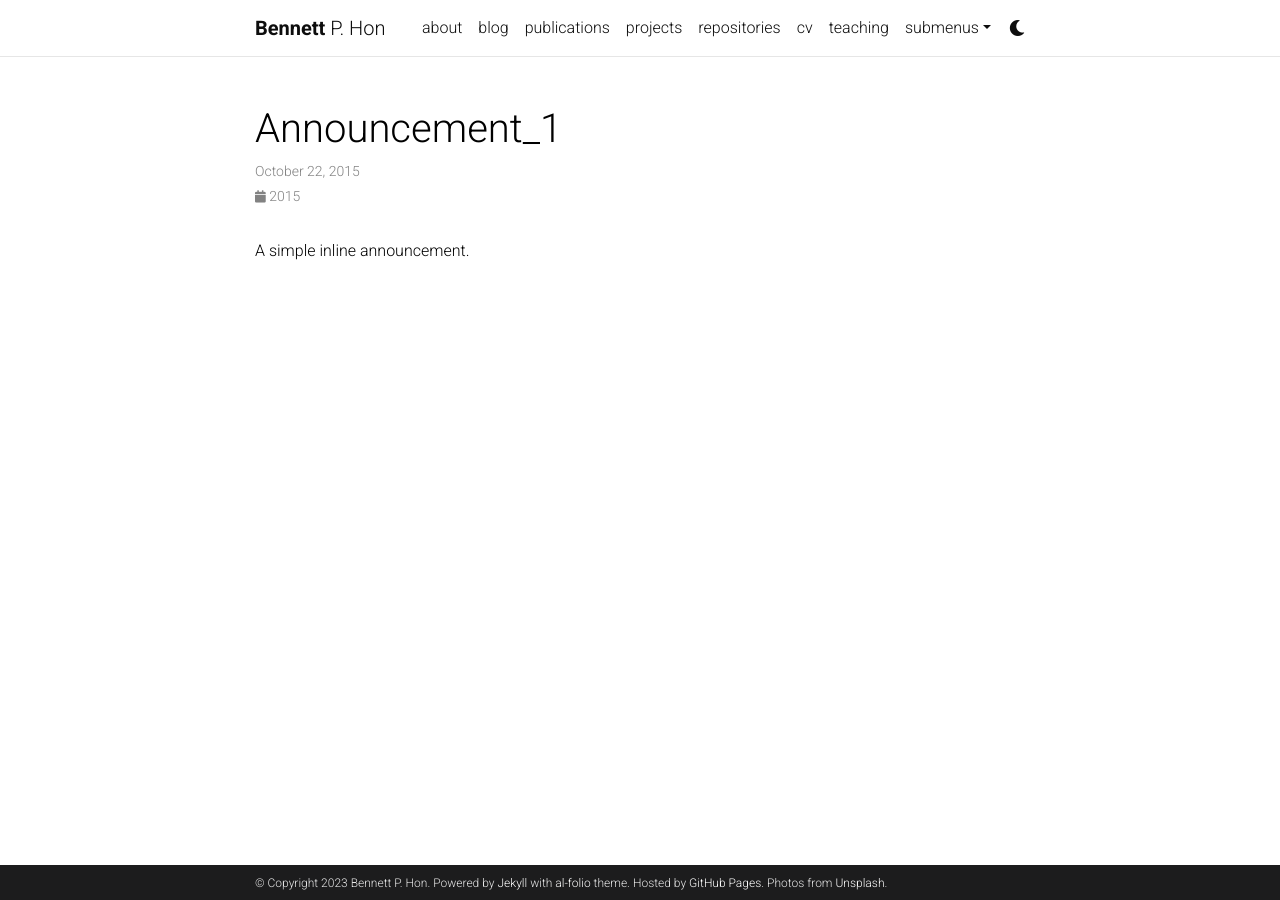
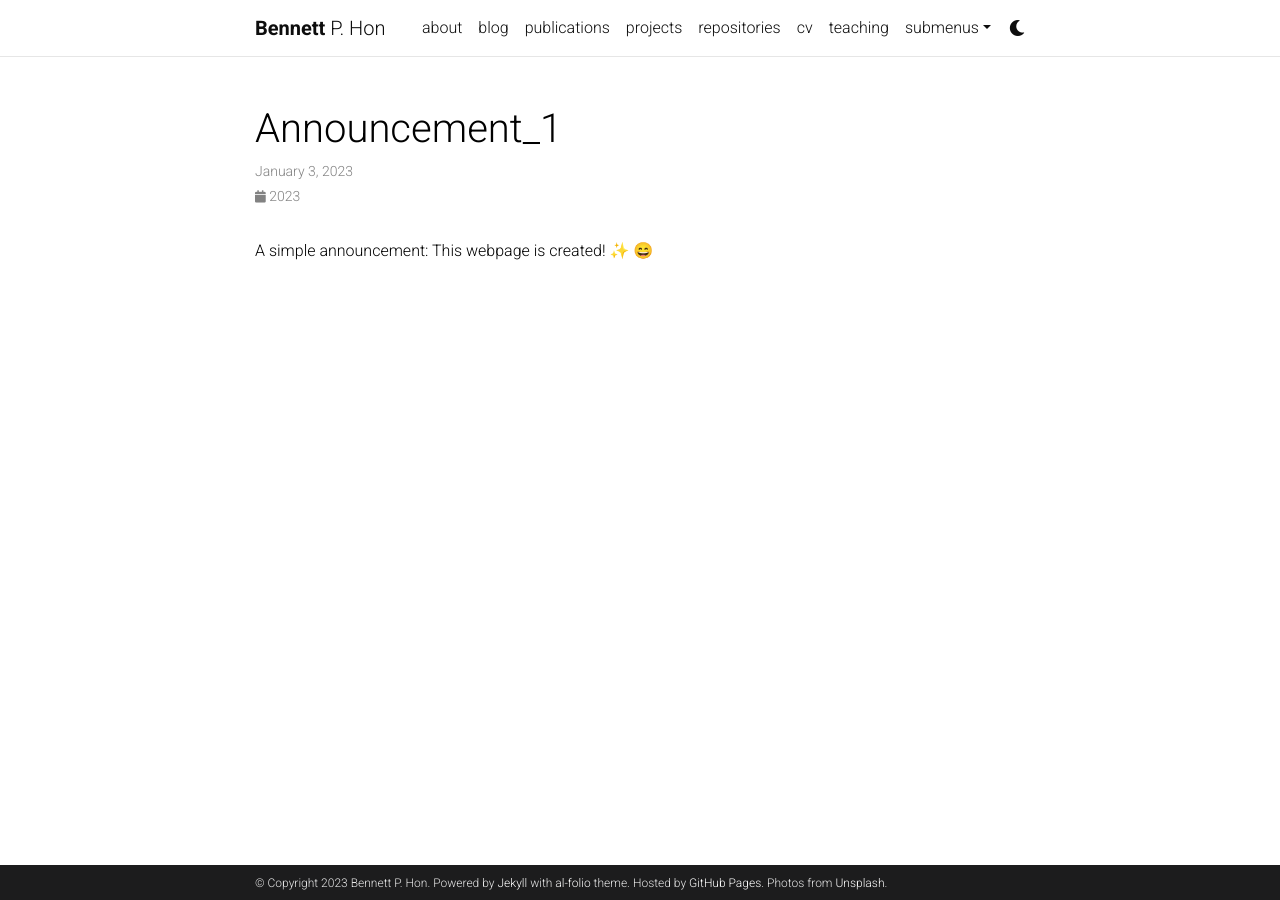
Before and after one commit to bennettphon/bennettphon.github.io, a Jekyll site: the page built from _news/announcement_1.md, in a window 1280 px wide. Built offline with Jekyll 4.4.1, drawn with Linux system fonts in a browser that asks for light colours; emoji names are drawn with the system emoji font; comment, search, counter and statistics services are not loaded; a style sheet for code colours, icons or effects is not loaded.

Commit message:
updated announcement

```diff
--- a/_news/announcement_1.md
+++ b/_news/announcement_1.md
@@ -1,7 +1,8 @@
 ---
 layout: post
-date: 2015-10-22 15:59:00-0400
+date: 2023-01-03
 inline: true
 ---
 
-A simple inline announcement.
+A simple announcement:
+This webpage is created! :sparkles: :smile:
```
